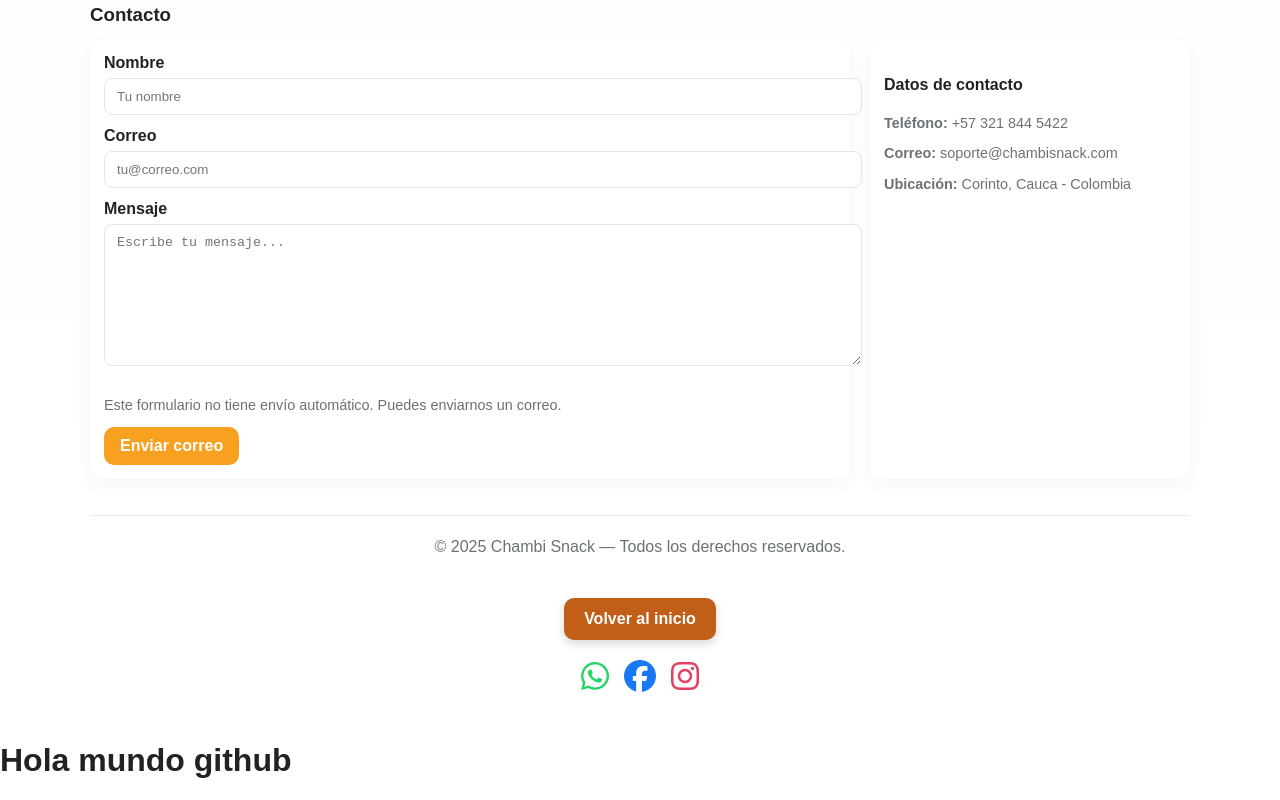
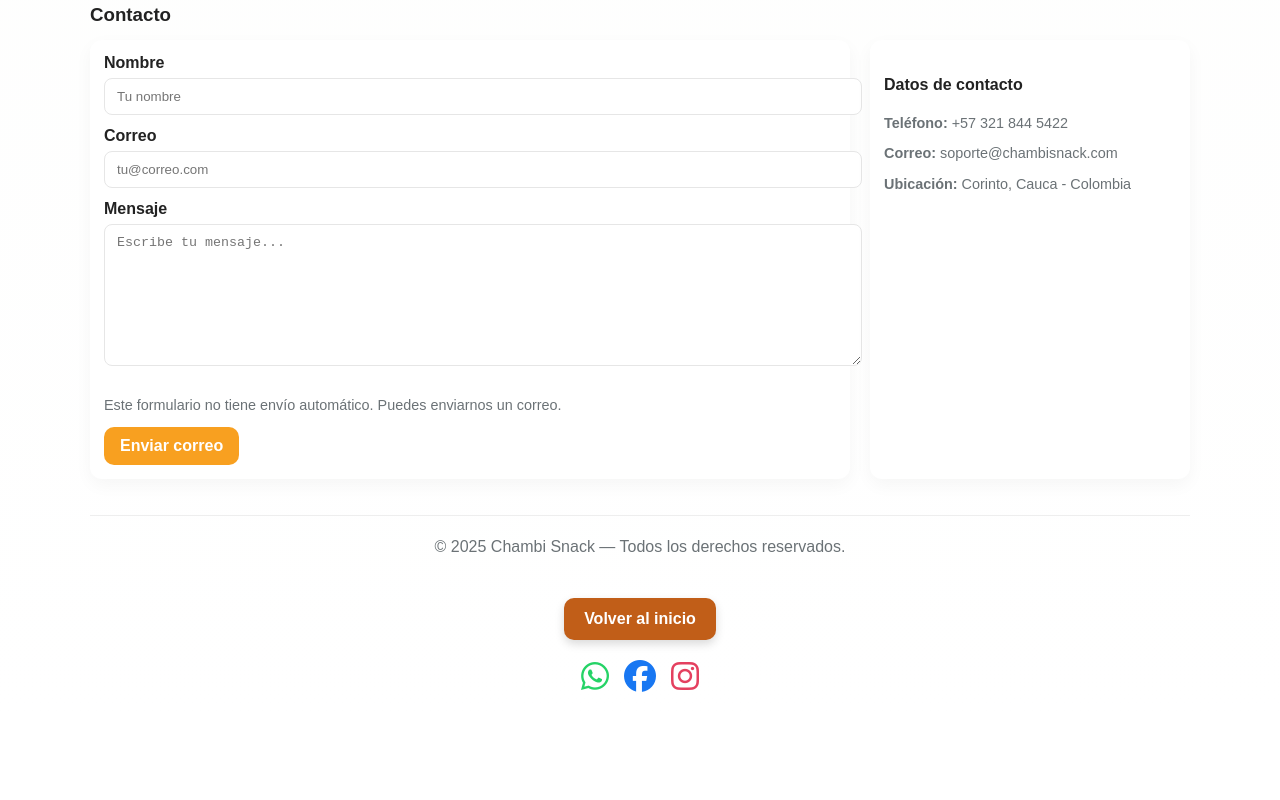
Before and after one commit to chilhuesoduverney2003-hash/paginagit_-Duverney, a plain HTML site: page index.html in a window 1280 px wide. Shown: the part 2688-3488 px from the top of the page. After the commit the page ends 3408 px from the top, so only its background shows below. Drawn offline with Linux system fonts and the light colour scheme.

Commit message:
quite el titulo de github

```diff
--- a/index.html
+++ b/index.html
@@ -213,7 +213,5 @@
         </a>
    </div>
   </div>
-    <H1>Hola mundo github</H1>
-
 </body>
 </html>
```
